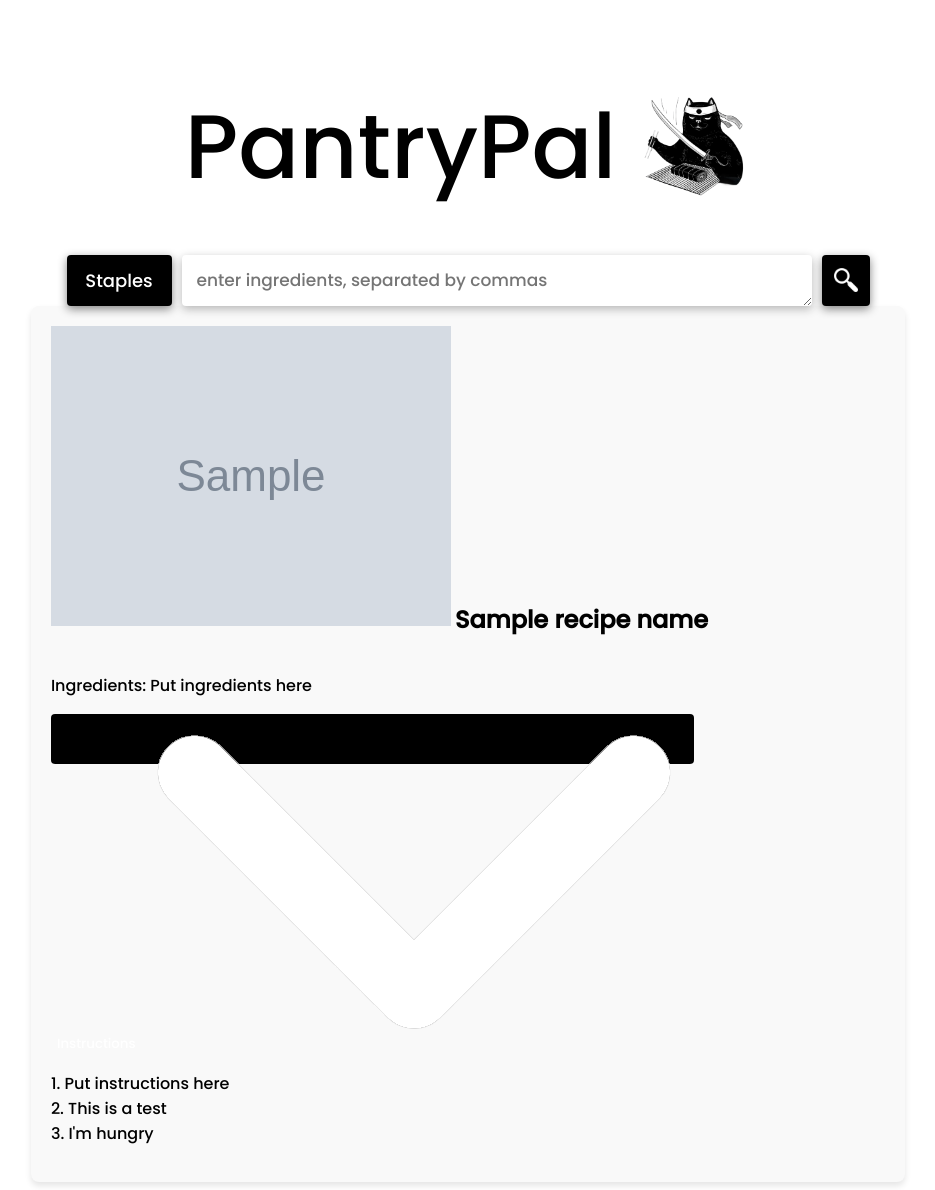
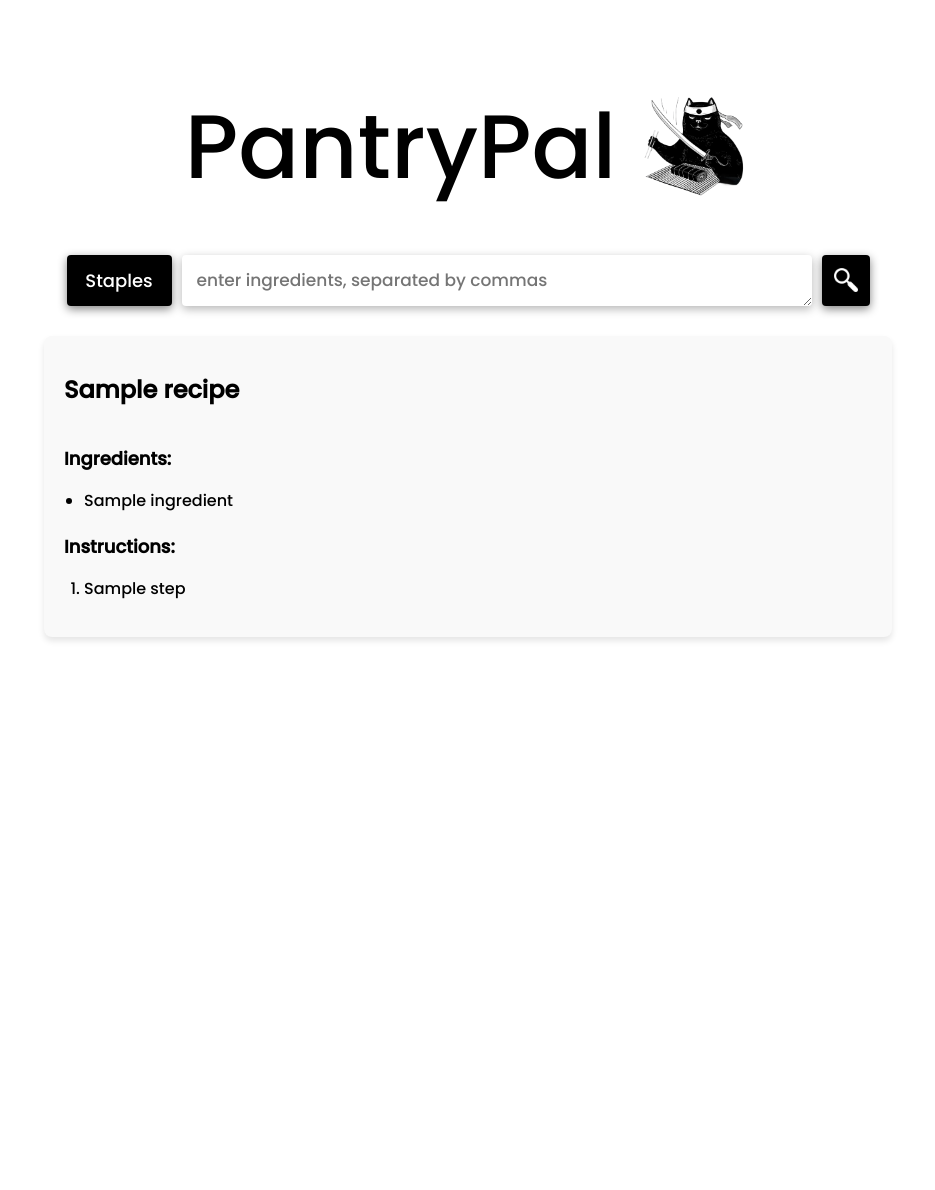
Before and after one commit to Yooniii/PantryPal, a Flask app: template templates/results.html in a window 1280 px wide. Shown: the whole page, without its empty margins (172-1107 px from the left). After the commit the page ends 641 px from the top, so only its background shows below. Run offline with Flask 3, Linux system fonts and the light colour scheme; the template is opened without the code that fills it: most values are stand-ins (such as "Sample title", 1, 10 or a date in 2020); grey boxes marked "Sample" are stand-in pictures.

Commit message:
added instructions, ingredients

```diff
--- a/templates/results.html
+++ b/templates/results.html
@@ -1,4 +1,3 @@
-
 <!DOCTYPE html>
 <head>
   <meta name="viewport" content="width=device-width, initial-scale=1.0"/>
@@ -33,27 +32,29 @@
       </div>
     </form>
 
-    {% for recipe_name in recipe_names %}
-      <div class="results-box">
-          <div class="recipe-box">
-            <img class="recipe-img" src="{{ images[i] }}">
-            <h1 class="recipe-name"> {{ recipe_name }} </h1>
-            <div class="text-area">
-              <p class="ingredients"> Ingredients: Put ingredients here </p>
+    {% for recipe in recipes %}
+      <div class="recipe-page">
+        <div class="recipe-box">
+          <h1 class="recipe-name"> {{ recipe.name }} </h1>
 
-              <button class="instr-btn">
-                Instructions
-                <img class="arrow-img" src="/static/dropdown.png">
-              </button>
-              <div class="instr-panel">
-                <p class="instr-text">
-                  1. Put instructions here <br>
-                  2. This is a test  <br>
-                  3. I'm hungry
-                </p>
-              </div>
+          <div class="main-text">
+            <p class="ingredients-box"> Ingredients: </p>
+            <ul class="ingredients-list">
+              {% for ingredient in recipe.ingredients %}
+                <li class="ingredient"> {{ ingredient }} </li>
+              {% endfor %}
+            </ul>
+
+            <div class="instructions-box">
+              <p class="instructions-title"> Instructions: </p>
+              <ol class="instructions-list">
+                {% for step in recipe.instructions %}
+                  <li class="step"> {{ step }} </li>
+                {% endfor %}
+              </ol>
             </div>
           </div>
+        </div>
       </div>
     {% endfor %}
 
```
